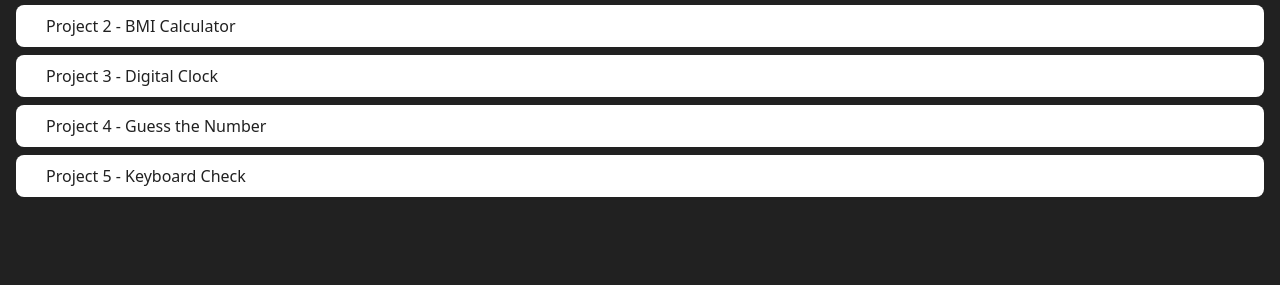
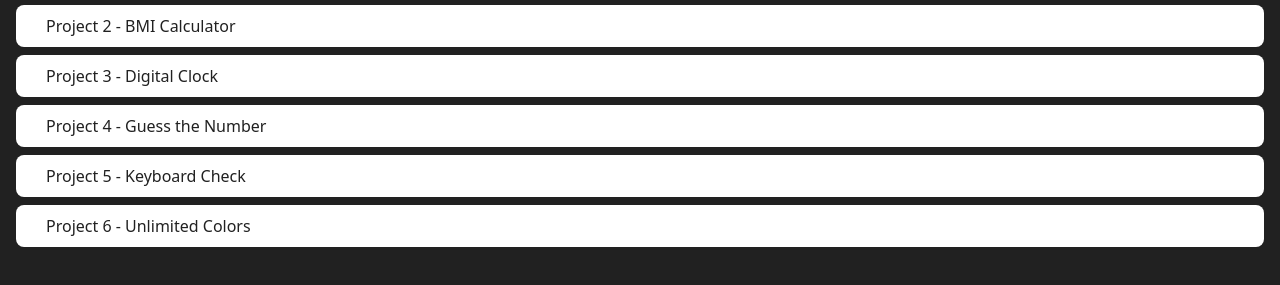
Before and after one commit to abuzafertamboli/JavaScript-Projects, a plain HTML site: page index.html in a window 1280 px wide. Shown: the part 191-476 px from the top of the page. Drawn offline with Linux system fonts and the light colour scheme; a script that the page names is missing.

Commit message:
index.html file updated

```diff
--- a/index.html
+++ b/index.html
@@ -30,6 +30,9 @@
         <a class="project-link" href="./5-keyboard-check/index.html"
           >Project 5 - Keyboard Check</a
         >
+        <a class="project-link" href="./6-unlimited-colors/index.html"
+          >Project 6 - Unlimited Colors</a
+        >
       </div>
     </main>
   </body>
```
